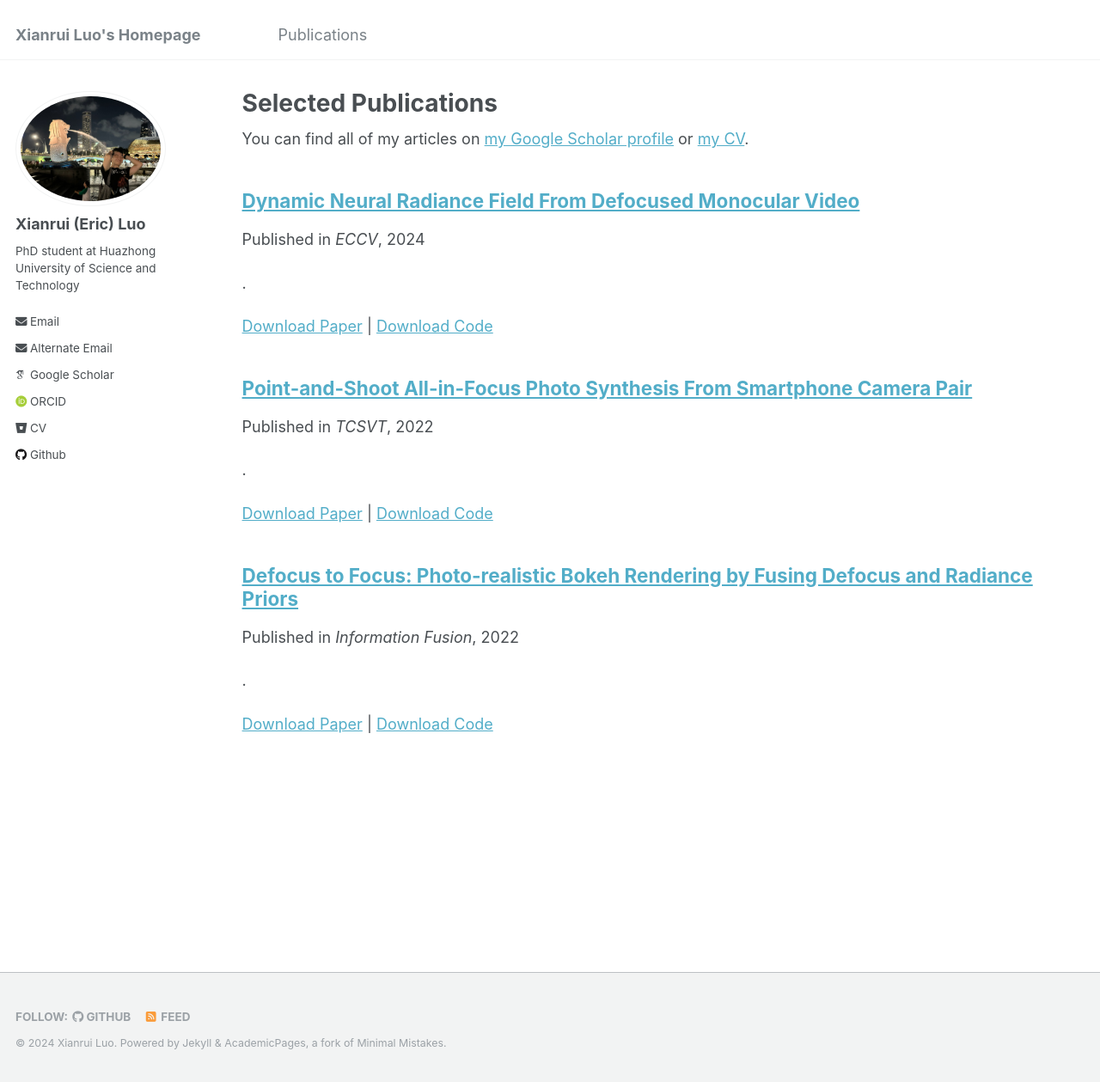
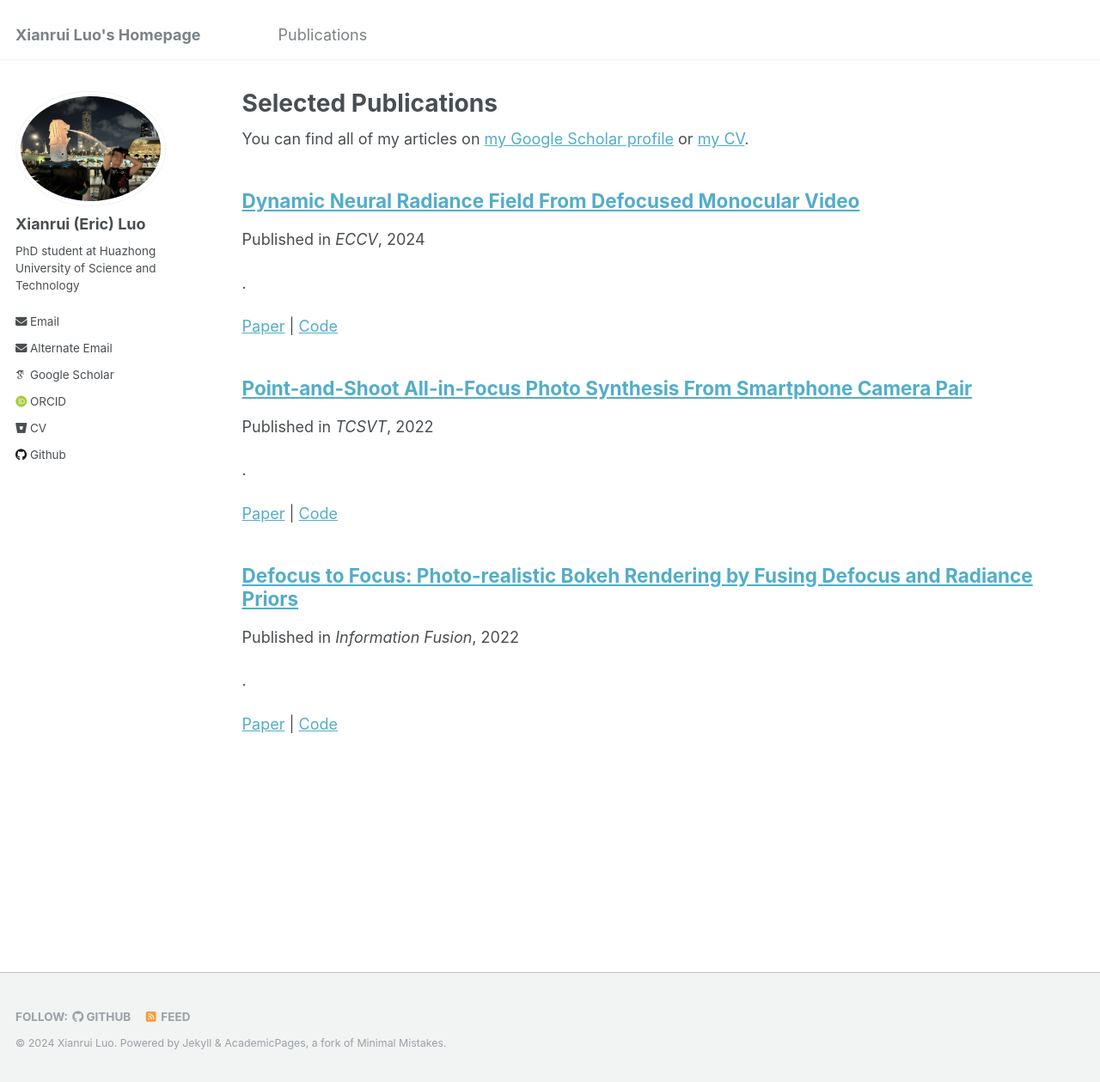
Before and after one commit to xianrui-luo/xianrui-luo.github.io, a Jekyll site: the page built from _pages/publications.md, in a window 1280 px wide and 1259 px high. Shown: the whole window at 86% size. Built offline with Jekyll 4.4.1, drawn with Linux system fonts in a browser that asks for light colours; some web fonts are replaced.

Commit message:
Update archive-single.html

```diff
--- a/_includes/archive-single.html
+++ b/_includes/archive-single.html
@@ -53,19 +53,19 @@
     {% endif %}
 
     {% if post.citation and post.paperurl and post.codeurl %}
-      <p>Recommended citation: {{ post.citation }}<br /><a href="{{ post.paperurl }}">Download Paper</a> | <a href="{{ post.codeurl }}">Download Code</a></p>
+      <p>Recommended citation: {{ post.citation }}<br /><a href="{{ post.paperurl }}">Paper</a> | <a href="{{ post.codeurl }}">Code</a></p>
     {% elsif post.paperurl and post.codeurl %}
-      <p><a href="{{ post.paperurl }}">Download Paper</a> | <a href="{{ post.codeurl }}">Download Code</a></p>
+      <p><a href="{{ post.paperurl }}">Paper</a> | <a href="{{ post.codeurl }}">Code</a></p>
     {% elsif post.citation and post.paperurl %}
-      <p>Recommended citation: {{ post.citation }}<br /><a href="{{ post.paperurl }}">Download Paper</a></p>
+      <p>Recommended citation: {{ post.citation }}<br /><a href="{{ post.paperurl }}">Paper</a></p>
     {% elsif post.citation and post.codeurl %}
-      <p>Recommended citation: {{ post.citation }}<br /><a href="{{ post.codeurl }}">Download Code</a></p>
+      <p>Recommended citation: {{ post.citation }}<br /><a href="{{ post.codeurl }}">Code</a></p>
     {% elsif post.citation %}
       <p>Recommended citation: {{ post.citation }}</p>
     {% elsif post.paperurl %}
-      <p><a href=" {{ post.paperurl }} ">Download Paper</a></p>
+      <p><a href=" {{ post.paperurl }} ">Paper</a></p>
     {% elsif post.codeurl %}
-      <p>Download <a href="{{ post.codeurl }}">Download Code</a></p></p>
+      <p><a href="{{ post.codeurl }}">Code</a></p></p>
     {% endif %}
 
   </article>
```
